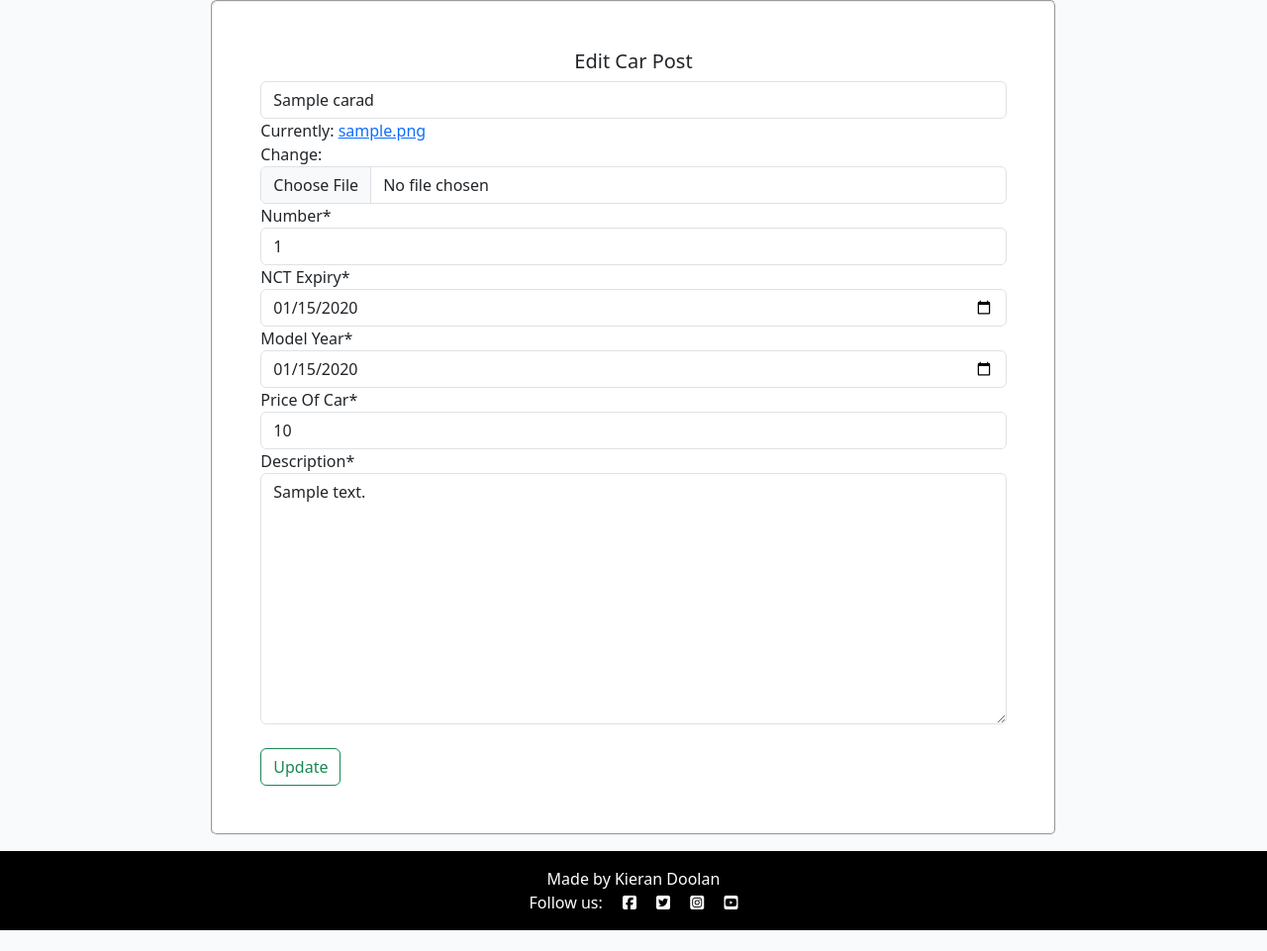
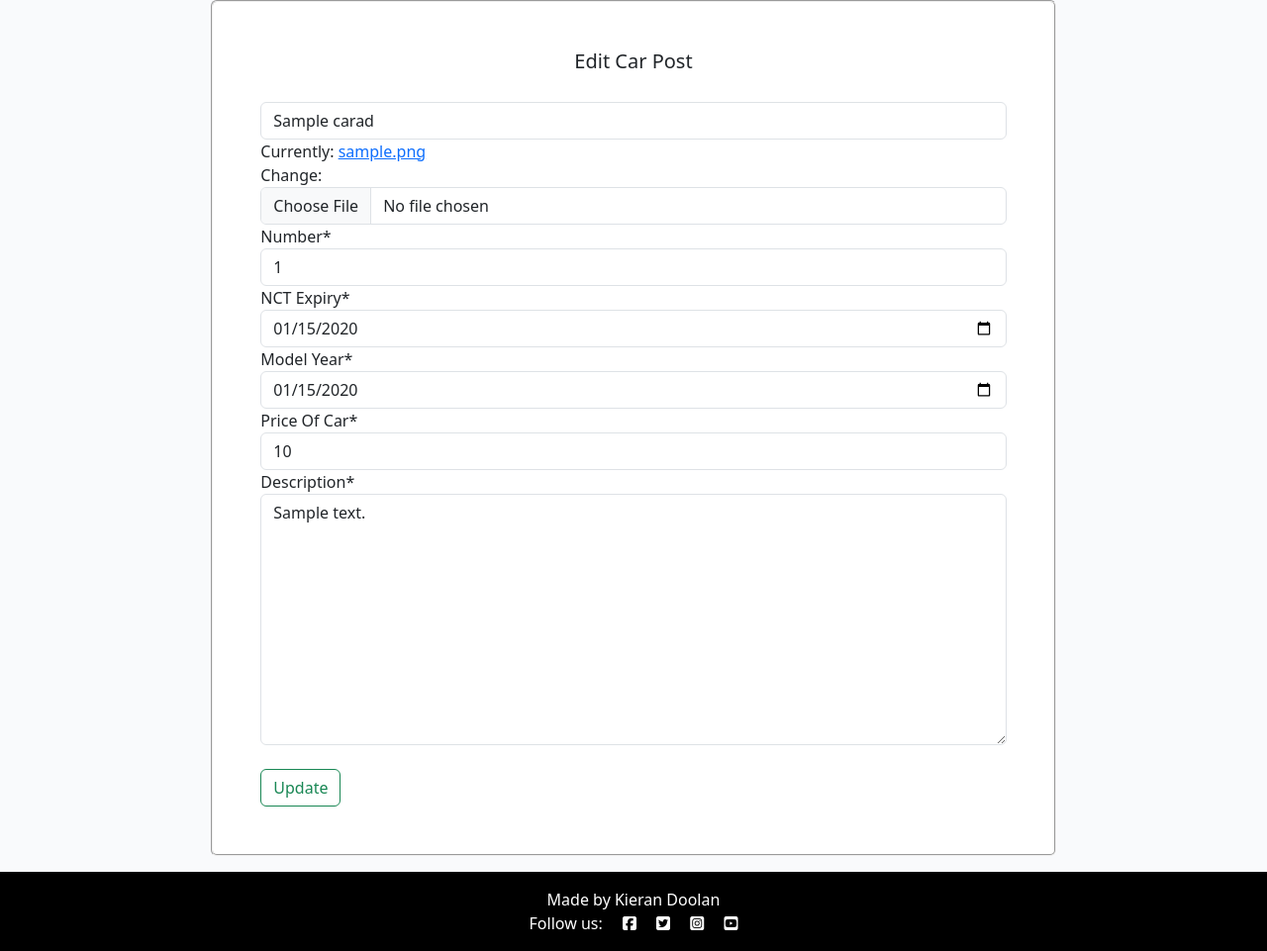
Before and after one commit to Kierandoolan/buy-and-sell-auto-project-four, a Django app: a page that uses templates/edit_car.html in a window 1280 px wide. Shown: the part 96-1057 px from the top of the page at 99% size. Before the commit the page ends 1036 px from the top, so only its background shows below. Run offline with Django 3.2, Linux system fonts and the light colour scheme; a user stored in the database is signed in; tables that the repository leaves empty hold one stand-in row (values such as "Sample post"); some libraries are stand-ins or nearby versions.

Commit message:
change def AddCar to make it work correctly

```diff
--- a/auto/views.py
+++ b/auto/views.py
@@ -27,17 +27,16 @@ class CarAdList(generic.ListView):
 def AddCar(request):
 
     form = CarForm(request.POST, request.FILES)
-    context = {
-            'form': form,
-            }
     if form.is_valid():
         new_form = form.save(commit=False)
         new_form.author = request.user
         new_form.save()
-
         return redirect('home')
     else:
         form = CarForm()
+        context = {
+            'form': form,
+            }
         return render(request, 'add_car.html', context)
 
 
--- a/templates/edit_car.html
+++ b/templates/edit_car.html
@@ -6,7 +6,7 @@
 {% if user.is_authenticated %}
 <div class="container col-md-8 card p-5 mb-3">
     <h5 class="text-center">Edit Car Post</h5>
-    <form method="POST" enctype="multipart/form-data">
+    <form method="POST" style="margin-top: 1.3em;" enctype="multipart/form-data">
         {% csrf_token %}
         {{ form | crispy }}
 
```
Also changed, not shown: README.md.
